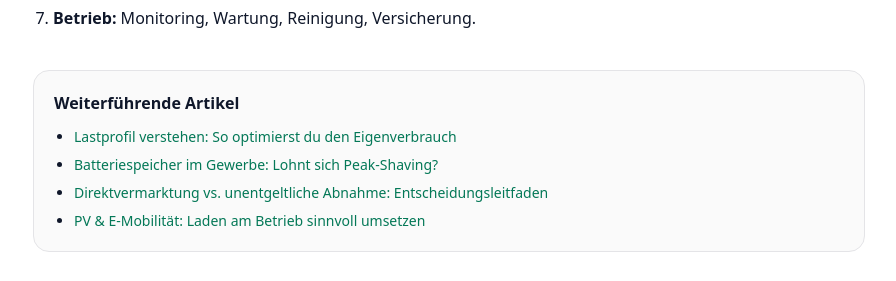
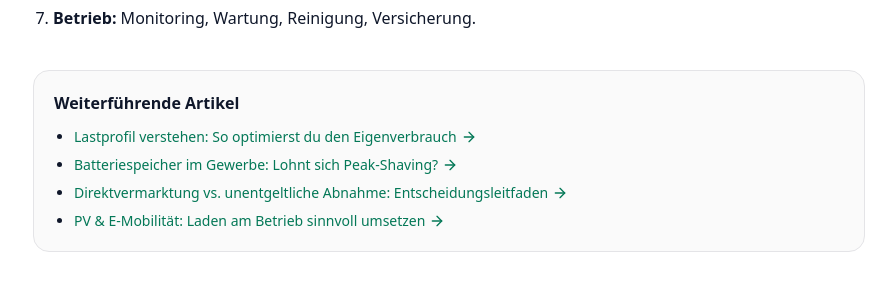
Before and after one commit to lennartnm/findbar_website, a Next.js app: page /beispiele/pv-anlage in a window 1280 px wide. Shown: the part 5300-5581 px from the top of the page, without its empty margins (191-1087 px from the left). Built offline with nearby package versions, Linux system fonts and the light colour scheme.

Commit message:
Update page.tsx

```diff
--- a/src/app/beispiele/pv-anlage/page.tsx
+++ b/src/app/beispiele/pv-anlage/page.tsx
@@ -588,27 +588,52 @@ export default function PhotovoltaikUnternehmen2025() {
   <h3 className="font-semibold mb-3">Weiterführende Artikel</h3>
   <ul className="list-disc ml-5 text-sm space-y-2">
     <li>
-                <a className={`hover:underline ${accent}`} href="/blog/lastprofil-analyse-gewerbe">
-                  Lastprofil verstehen: So optimierst du den Eigenverbrauch
+      <a
+        href="#cta-pop"
+        aria-haspopup="dialog"
+        aria-controls="cta-pop"
+        className={`hover:underline ${accent} inline-flex items-center gap-1 group`}
+      >
+        <span>Lastprofil verstehen: So optimierst du den Eigenverbrauch</span>
+        <ArrowRight className="w-4 h-4 transition-transform group-hover:translate-x-0.5" aria-hidden="true" />
       </a>
     </li>
     <li>
-                <a className={`hover:underline ${accent}`} href="/blog/pv-speicher-gewerbe">
-                  Batteriespeicher im Gewerbe: Lohnt sich Peak-Shaving?
+      <a
+        href="#cta-pop"
+        aria-haspopup="dialog"
+        aria-controls="cta-pop"
+        className={`hover:underline ${accent} inline-flex items-center gap-1 group`}
+      >
+        <span>Batteriespeicher im Gewerbe: Lohnt sich Peak-Shaving?</span>
+        <ArrowRight className="w-4 h-4 transition-transform group-hover:translate-x-0.5" aria-hidden="true" />
       </a>
     </li>
     <li>
-                <a className={`hover:underline ${accent}`} href="/blog/direktvermarktung">
-                  Direktvermarktung vs. unentgeltliche Abnahme: Entscheidungsleitfaden
+      <a
+        href="#cta-pop"
+        aria-haspopup="dialog"
+        aria-controls="cta-pop"
+        className={`hover:underline ${accent} inline-flex items-center gap-1 group`}
+      >
+        <span>Direktvermarktung vs. unentgeltliche Abnahme: Entscheidungsleitfaden</span>
+        <ArrowRight className="w-4 h-4 transition-transform group-hover:translate-x-0.5" aria-hidden="true" />
       </a>
     </li>
     <li>
-                <a className={`hover:underline ${accent}`} href="/blog/e-mobilitaet-laden">
-                  PV &amp; E-Mobilität: Laden am Betrieb sinnvoll umsetzen
+      <a
+        href="#cta-pop"
+        aria-haspopup="dialog"
+        aria-controls="cta-pop"
+        className={`hover:underline ${accent} inline-flex items-center gap-1 group`}
+      >
+        <span>PV &amp; E-Mobilität: Laden am Betrieb sinnvoll umsetzen</span>
+        <ArrowRight className="w-4 h-4 transition-transform group-hover:translate-x-0.5" aria-hidden="true" />
       </a>
     </li>
   </ul>
 </aside>
+
         </section>
 
         <section id="faq" className="mt-14">
```
Lines whose indentation alone changed are shown as unchanged.
